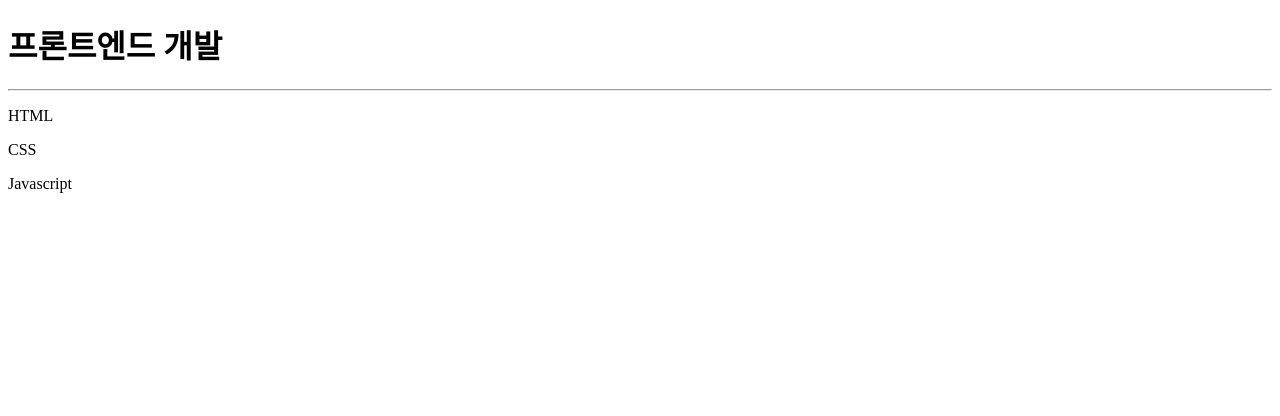
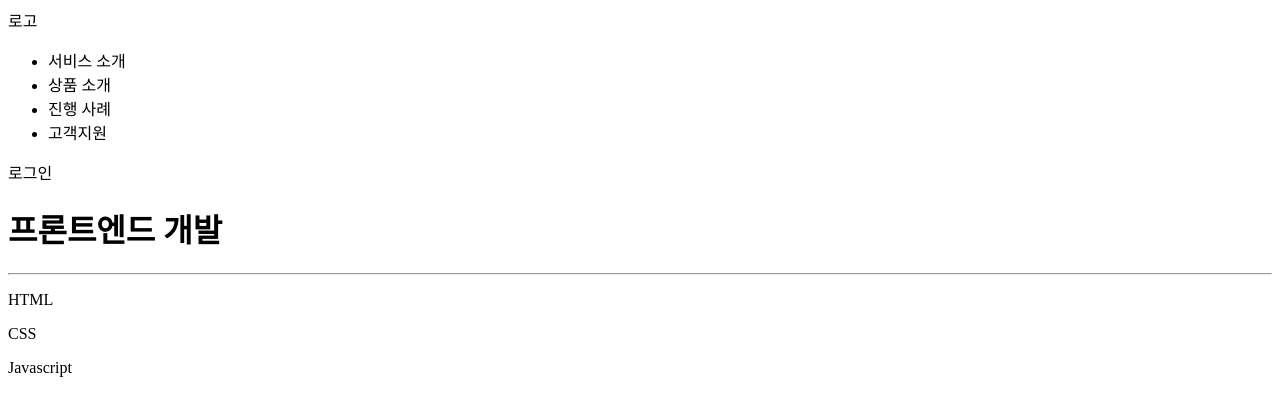
Before and after one commit to Kyubin30/vacationImmersion, a plain HTML site: page week1/main/index.html in a window 1280 px wide. Drawn offline with Linux system fonts and the light colour scheme.

Commit message:
week1-3 html 세번째

```diff
--- a/week1/main/index.html
+++ b/week1/main/index.html
@@ -5,6 +5,18 @@
         <title>실습</title>
     </head>
     <body>
+        <header>
+            <div>로고</div>
+                <nav>
+                    <ul>
+                        <li>서비스 소개</li>
+                        <li>상품 소개</li>
+                        <li>진행 사례</li>
+                        <li>고객지원</li>
+                    </ul>
+                </nav>
+            <div>로그인</div>
+        </header>
         <h1>프론트엔드 개발</h1>
         <hr>
         <p>HTML</p>
```
